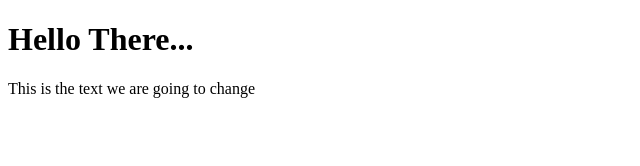
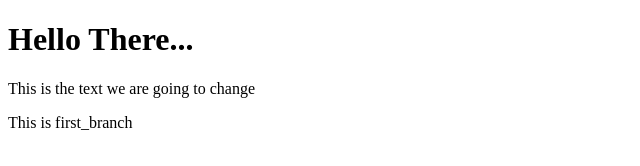
Before and after one commit to akbharti17/branching_demo, a plain HTML site: page index.html in a window 1280 px wide. Shown: the whole page, without its empty margins (0-640 px from the left). Drawn offline with Linux system fonts and the light colour scheme.

Commit message:
first_branch_commit

```diff
--- a/index.html
+++ b/index.html
@@ -6,5 +6,6 @@
 <body>
 <h1> Hello There...</h1>
 <p>This is the text we are going to change</p>
+<p>This is first_branch</p>
 </body>
 </html>
```
